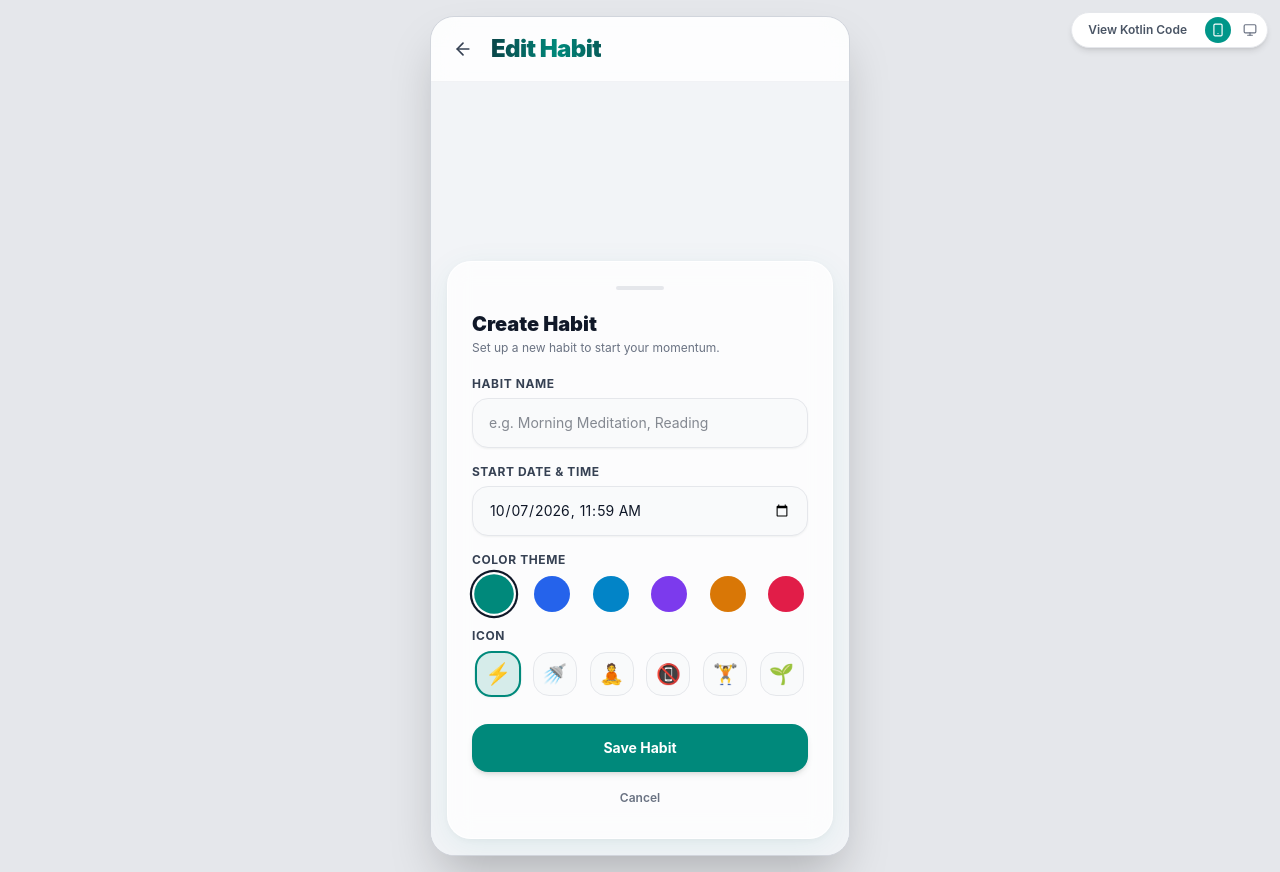
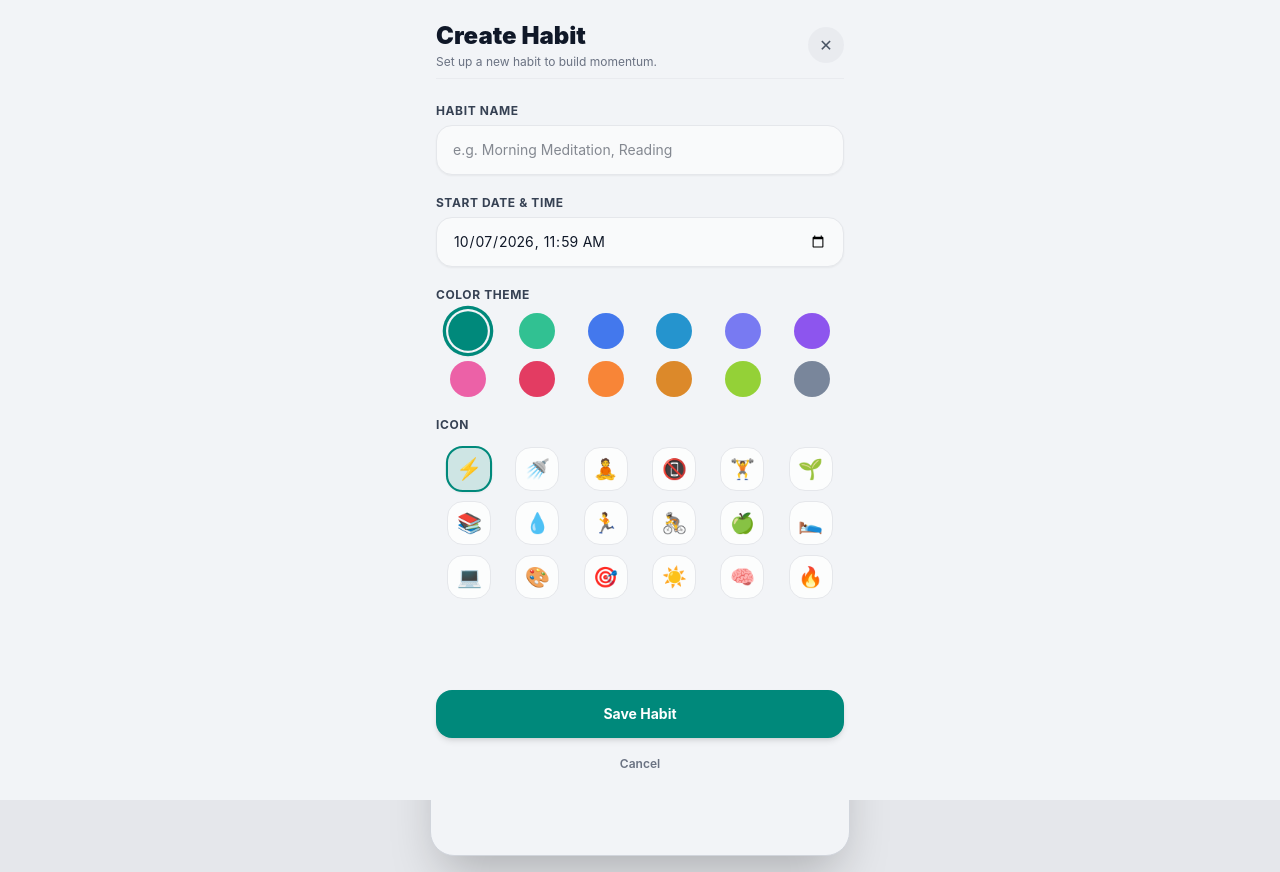
Before and after one commit to Zin-Zi/Clear-Habit-Tracker, a React (Vite) app: page / in a window 1280 px wide. Both pictures are taken after a click on the button "Add Habit". Built offline with nearby package versions, Linux system fonts and the light colour scheme.

Commit message:
Refine UI/UX for full-screen habit modal, subtle PRO badge, and breathing glow
Co-authored-by: Zin-Zi <56694565+Zin-Zi@users.noreply.github.com>

```diff
--- a/src/components/HabitsManagerScreen.tsx
+++ b/src/components/HabitsManagerScreen.tsx
@@ -14,16 +14,26 @@ interface HabitsManagerScreenProps {
   onBack: () => void;
 }
 
-const SIX_COLORS = [
+const COLOR_OPTIONS = [
   '#00897B', // Soft Teal
-  '#2563EB', // Vibrant Blue
+  '#10B981', // Emerald Green
+  '#2563EB', // Royal Blue
   '#0284C7', // Sky Blue
+  '#6366F1', // Indigo
   '#7C3AED', // Deep Violet
+  '#EC4899', // Pink
+  '#E11D48', // Rose
+  '#F97316', // Bright Orange
   '#D97706', // Warm Amber
-  '#E11D48', // Rose
+  '#84CC16', // Lime Green
+  '#64748B', // Slate Gray
 ];
 
-const SIX_EMOJIS = ['⚡', '🚿', '🧘', '📵', '🏋️', '🌱'];
+const EMOJI_OPTIONS = [
+  '⚡', '🚿', '🧘', '📵', '🏋️', '🌱',
+  '📚', '💧', '🏃', '🚴', '🍏', '🛌',
+  '💻', '🎨', '🎯', '☀️', '🧠', '🔥',
+];
 
 const toLocalISOString = (isoString?: string) => {
   const date = isoString ? new Date(isoString) : new Date();
@@ -48,8 +58,8 @@ export const HabitsManagerScreen: React.FC<HabitsManagerScreenProps> = ({
   const [startDateTime, setStartDateTime] = useState(
     toLocalISOString(existingHabit?.startDate)
   );
-  const [selectedColor, setSelectedColor] = useState(existingHabit?.color || SIX_COLORS[0]);
-  const [selectedEmoji, setSelectedEmoji] = useState(existingHabit?.icon || SIX_EMOJIS[0]);
+  const [selectedColor, setSelectedColor] = useState(existingHabit?.color || COLOR_OPTIONS[0]);
+  const [selectedEmoji, setSelectedEmoji] = useState(existingHabit?.icon || EMOJI_OPTIONS[0]);
   const [nameError, setNameError] = useState(false);
   const [showConfirmDelete, setShowConfirmDelete] = useState(false);
 
@@ -88,28 +98,35 @@ export const HabitsManagerScreen: React.FC<HabitsManagerScreenProps> = ({
   };
 
   return (
-    <div className="flex-1 flex flex-col justify-end p-0 sm:p-4 max-w-md mx-auto w-full bg-[#F2F4F7] dark:bg-[#0F172A] text-gray-900 dark:text-slate-100 overflow-y-auto transition-colors duration-200">
-      {/* Bottom-Sheet Style Card Panel */}
+    <div className="fixed inset-0 z-50 flex flex-col bg-[#F2F4F7] dark:bg-[#0F172A] text-gray-900 dark:text-slate-100 overflow-y-auto transition-colors duration-200">
+      {/* Full-Screen Container */}
       <motion.div
-        initial={{ y: 40, opacity: 0 }}
-        animate={{ y: 0, opacity: 1 }}
-        transition={{ type: 'spring', stiffness: 400, damping: 30 }}
-        className="glass-card rounded-t-3xl sm:rounded-3xl p-6 shadow-2xl border border-white/60 dark:border-slate-800 space-y-5"
+        initial={{ opacity: 0, scale: 0.98 }}
+        animate={{ opacity: 1, scale: 1 }}
+        transition={{ duration: 0.2 }}
+        className="flex-1 flex flex-col max-w-md mx-auto w-full min-h-screen p-5 space-y-6"
       >
-        {/* Grab Handle */}
-        <div className="w-12 h-1 bg-gray-200 dark:bg-slate-700 rounded-full mx-auto" />
-
-        {/* Header Title */}
-        <div>
-          <h2 className="text-xl font-black text-gray-900 dark:text-slate-100">
-            {isEditing ? 'Edit Habit' : 'Create Habit'}
-          </h2>
-          <p className="text-xs text-gray-500 dark:text-slate-400 mt-0.5">
-            {isEditing ? 'Update habit details and start time.' : 'Set up a new habit to start your momentum.'}
-          </p>
+        {/* Full-Screen Top Navigation Bar */}
+        <div className="flex items-center justify-between pb-2 border-b border-gray-200/60 dark:border-slate-800">
+          <div>
+            <h2 className="text-2xl font-black text-gray-900 dark:text-slate-100">
+              {isEditing ? 'Edit Habit' : 'Create Habit'}
+            </h2>
+            <p className="text-xs text-gray-500 dark:text-slate-400 mt-0.5">
+              {isEditing ? 'Update habit details and streak start time.' : 'Set up a new habit to build momentum.'}
+            </p>
+          </div>
+          <button
+            type="button"
+            onClick={onBack}
+            className="w-9 h-9 rounded-full flex items-center justify-center bg-gray-200/60 dark:bg-slate-800 text-gray-600 dark:text-slate-300 hover:text-gray-900 dark:hover:text-white transition-colors"
+          >
+            ✕
+          </button>
         </div>
 
-        <form onSubmit={handleSave} className="space-y-4">
+        <form onSubmit={handleSave} className="space-y-5 flex-1 flex flex-col justify-between">
+          <div className="space-y-5">
           {/* 1. Habit Name */}
           <div>
             <label className="block text-xs font-bold text-gray-700 dark:text-slate-300 uppercase tracking-wider mb-1.5">
@@ -146,49 +163,50 @@ export const HabitsManagerScreen: React.FC<HabitsManagerScreenProps> = ({
             />
           </div>
 
-          {/* 3. Accent Color */}
+          {/* 3. Accent Color Grid */}
           <div>
-            <label className="block text-xs font-bold text-gray-700 dark:text-slate-300 uppercase tracking-wider mb-2">
+            <label className="block text-xs font-bold text-gray-700 dark:text-slate-300 uppercase tracking-wider mb-2.5">
               Color Theme
             </label>
-            <div className="flex items-center justify-between px-1">
-              {SIX_COLORS.map((color) => (
+            <div className="grid grid-cols-6 gap-3 px-1">
+              {COLOR_OPTIONS.map((color) => (
                 <button
                   type="button"
                   key={color}
                   onClick={() => setSelectedColor(color)}
                   style={{ backgroundColor: color }}
-                  className={`w-9 h-9 rounded-full transition-transform ${
+                  className={`w-9 h-9 rounded-full justify-self-center transition-all ${
                     selectedColor === color
-                      ? 'ring-2 ring-gray-900 dark:ring-white ring-offset-2 ring-offset-white dark:ring-offset-slate-900 scale-110 shadow-sm'
-                      : ''
+                      ? 'ring-3 ring-[#00897B] dark:ring-teal-400 ring-offset-2 ring-offset-[#F2F4F7] dark:ring-offset-[#0F172A] scale-110 shadow-md'
+                      : 'opacity-85 hover:opacity-100'
                   }`}
                 />
               ))}
             </div>
           </div>
 
-          {/* 4. Habit Icon */}
+          {/* 4. Habit Icon Grid */}
           <div>
-            <label className="block text-xs font-bold text-gray-700 dark:text-slate-300 uppercase tracking-wider mb-2">
+            <label className="block text-xs font-bold text-gray-700 dark:text-slate-300 uppercase tracking-wider mb-2.5">
               Icon
             </label>
-            <div className="flex items-center justify-between px-1">
-              {SIX_EMOJIS.map((emoji) => (
+            <div className="grid grid-cols-6 gap-2.5 max-h-48 overflow-y-auto px-1 py-1">
+              {EMOJI_OPTIONS.map((emoji) => (
                 <button
                   type="button"
                   key={emoji}
                   onClick={() => setSelectedEmoji(emoji)}
-                  className={`w-11 h-11 rounded-2xl text-xl flex items-center justify-center transition-all ${
+                  className={`w-11 h-11 rounded-2xl text-xl flex items-center justify-center justify-self-center transition-all ${
                     selectedEmoji === emoji
                       ? 'bg-[#00897B]/15 dark:bg-teal-950/60 border-2 border-[#00897B] dark:border-teal-400 scale-105 shadow-xs'
-                      : 'bg-gray-50 dark:bg-slate-800 border border-gray-200 dark:border-slate-700 hover:bg-gray-100 dark:hover:bg-slate-700'
+                      : 'bg-white/80 dark:bg-slate-800/80 border border-gray-200 dark:border-slate-700 hover:bg-gray-100 dark:hover:bg-slate-700'
                   }`}
                 >
                   {emoji}
                 </button>
               ))}
             </div>
+          </div>
           </div>
 
           {/* Action Buttons */}
--- a/src/components/HomeScreenView.tsx
+++ b/src/components/HomeScreenView.tsx
@@ -102,9 +102,9 @@ export const HomeScreenView: React.FC<HomeScreenViewProps> = ({
 
   return (
     <div className="flex-1 flex flex-col h-full overflow-hidden bg-[#F2F4F7] dark:bg-[#0F172A] text-gray-900 dark:text-slate-100 relative transition-colors duration-200">
-      {/* Background Soft Glow Spots */}
-      <div className="absolute -top-24 -left-24 w-80 h-80 bg-[#00897B]/15 dark:bg-teal-500/10 rounded-full blur-3xl pointer-events-none z-0" />
-      <div className="absolute top-1/2 -right-24 w-80 h-80 bg-emerald-500/10 dark:bg-teal-400/10 rounded-full blur-3xl pointer-events-none z-0" />
+      {/* Animated Background Soft Breathing Glow Spots */}
+      <div className="absolute -top-24 -left-24 w-80 h-80 bg-[#00897B]/20 dark:bg-teal-400/15 rounded-full blur-3xl pointer-events-none z-0 animate-breathing-glow" />
+      <div className="absolute top-1/2 -right-24 w-80 h-80 bg-emerald-500/15 dark:bg-teal-400/10 rounded-full blur-3xl pointer-events-none z-0 animate-breathing-glow" style={{ animationDelay: '3s' }} />
 
       {/* Empty State */}
       {habits.length === 0 ? (
@@ -172,9 +172,9 @@ export const HomeScreenView: React.FC<HomeScreenViewProps> = ({
                   }}
                   title="Tap to edit, long-press to delete"
                 >
-                  {/* Subtle Colored Accent Bar on Left Edge */}
+                  {/* Softened Muted Colored Accent Bar on Left Edge */}
                   <div
-                    className="absolute left-0 top-3 bottom-3 w-1 rounded-r-full transition-all"
+                    className="absolute left-0 top-3.5 bottom-3.5 w-1 rounded-r-full transition-all opacity-60 dark:opacity-75"
                     style={{ backgroundColor: habit.color || '#00897B' }}
                   />
 
--- a/src/components/TopAppBar.tsx
+++ b/src/components/TopAppBar.tsx
@@ -48,7 +48,7 @@ export const TopAppBar: React.FC<TopAppBarProps> = ({
             {title}
           </h1>
           {title === 'Momentum' && (
-            <span className="text-[10px] font-black tracking-widest uppercase px-1.5 py-0.5 rounded-md bg-gradient-to-r from-[#00897B] to-emerald-500 text-white shadow-xs leading-none mt-0.5">
+            <span className="text-[8px] font-extrabold tracking-wider uppercase px-1.5 py-0.5 rounded-full border border-[#00897B]/30 dark:border-teal-400/30 bg-[#00897B]/10 dark:bg-teal-400/10 text-[#00897B] dark:text-teal-300 leading-none mt-1 select-none">
               PRO
             </span>
           )}
--- a/src/index.css
+++ b/src/index.css
@@ -94,6 +94,21 @@
   }
 }
 
+@keyframes breathingGlow {
+  0%, 100% {
+    opacity: 0.15;
+    transform: scale(1);
+  }
+  50% {
+    opacity: 0.35;
+    transform: scale(1.08);
+  }
+}
+
+.animate-breathing-glow {
+  animation: breathingGlow 6s ease-in-out infinite;
+}
+
 .animate-text-shimmer {
   background: linear-gradient(
     90deg,
```
